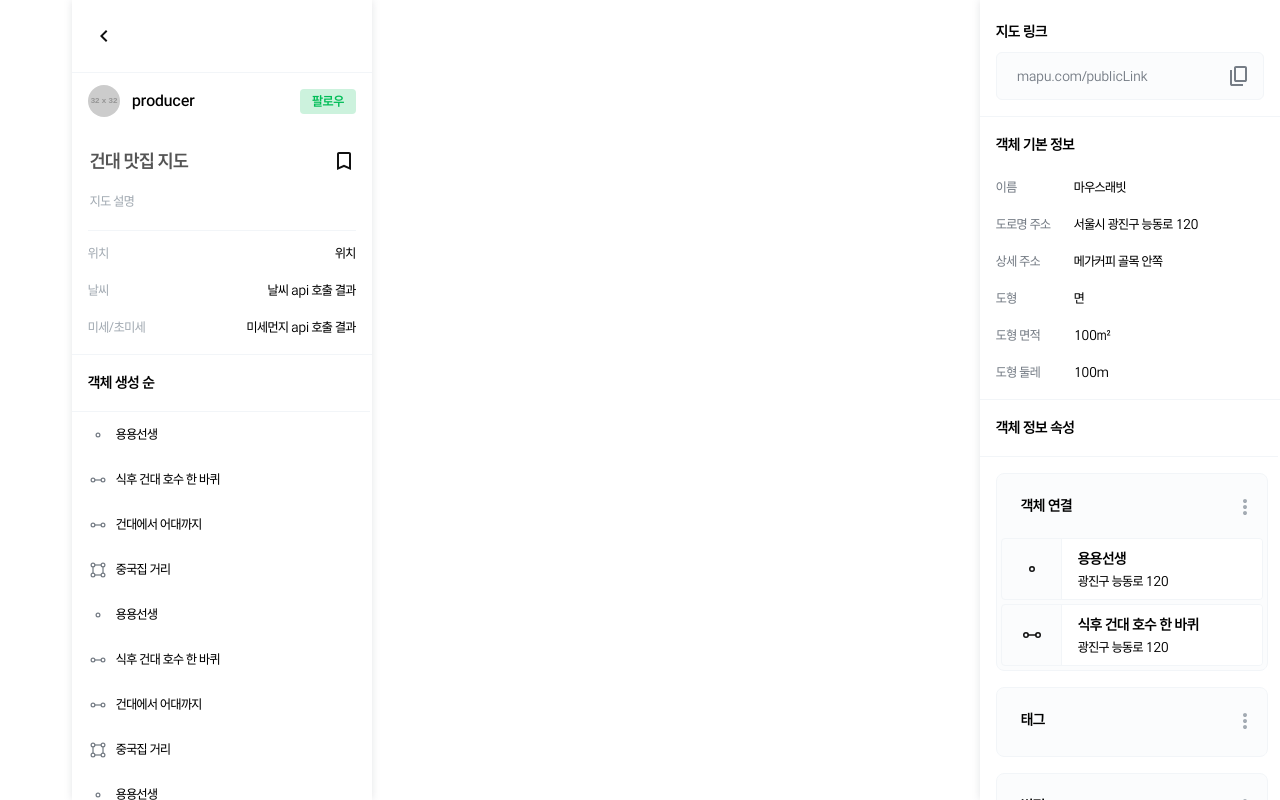
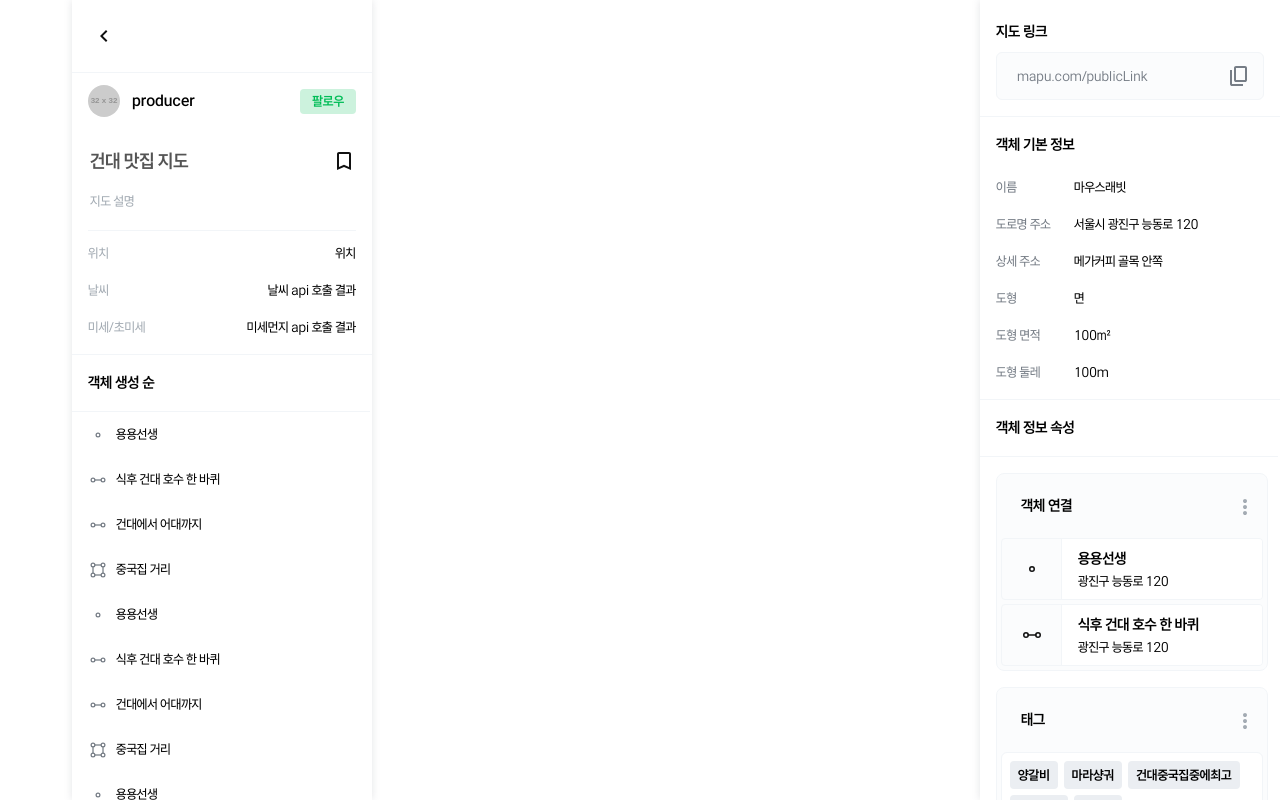
Before and after one commit to KUIT-MAPU/MAPU-Frontend, a React (Create React App) app: page /map/1/view in a window 1280 px wide. Built offline with nearby package versions, Linux system fonts and the light colour scheme; what typescript-cookie would draw is missing.

Commit message:
feat(ObjectPropertyBox): 객체 정보 속성 태그 표시 구현

```diff
--- a/src/components/map/ObjectInfoPanel/ObjectInfoPanel.tsx
+++ b/src/components/map/ObjectInfoPanel/ObjectInfoPanel.tsx
@@ -62,7 +62,7 @@ const ObjectInfoPanel: React.FC<Props> = ({ mode }) => {
         roadNameAddress: '광진구 능동로 120',
       },
     ],
-    tags: ['양갈비', '마라샹궈', '꿔바로우'],
+    tags: ['양갈비', '마라샹궈', '건대중국집중에최고', '꿔바로우', '칭따오'],
     starRatings: [
       { name: '미슐랭 가이드', star: 4 },
       { name: '내 점수', star: 5 },
--- a/src/components/map/ObjectInfoPanel/OjbectPropertyContainer/ObjectPropertyBox.module.scss
+++ b/src/components/map/ObjectInfoPanel/OjbectPropertyContainer/ObjectPropertyBox.module.scss
@@ -93,3 +93,40 @@
     }
   }
 }
+
+.tagContainer {
+  padding: 8px;
+  border-radius: 6px;
+  background: var(--white);
+  border: 1px solid var(--gray_50);
+  display: flex;
+  flex-wrap: wrap;
+  gap: 6px;
+
+  .tagBox {
+    padding: 3.5px 5px 3.5px 8px;
+    border-radius: 4px;
+    background: var(--gray_100);
+    display: flex;
+    align-items: center;
+    gap: 4px;
+
+    .tagName {
+      font-size: 14px;
+      font-weight: 600;
+    }
+
+    .deleteTagBtn {
+      padding: 0;
+      height: 20px;
+      width: 20px;
+      img {
+        height: 20px;
+        width: 20px;
+      }
+    }
+  }
+  .viewerTagBox {
+    padding: 3.5px 8px;
+  }
+}
--- a/src/components/map/ObjectInfoPanel/OjbectPropertyContainer/ObjectPropertyBox.tsx
+++ b/src/components/map/ObjectInfoPanel/OjbectPropertyContainer/ObjectPropertyBox.tsx
@@ -3,11 +3,12 @@ import { ObjectOutline } from '../../../../types/map/object/ObjectOutline';
 import { StarRating } from '../../../../types/map/object/StarRating';
 import { ObjectPropertyType } from '../../../../types/enum/ObjectPropertyType';
 import { ObjectShape } from '../../../../types/enum/ObjectShape';
+import { MapMode } from '../../../../types/enum/MapMode';
 import MenuBtn from '../../../../assets/btn_menu_gray.svg';
 import Point from '../../../../assets/map/ico_point.svg';
 import Line from '../../../../assets/map/ico_line.svg';
 import Plane from '../../../../assets/map/ico_point.svg';
-import { MapMode } from '../../../../types/enum/MapMode';
+import DeleteBtn from '../../../../assets/btn_delete.svg';
 
 interface Props {
   mode: MapMode;
@@ -37,6 +38,10 @@ const isStarRatingArray = (
 const ObjectPropertyBox: React.FC<Props> = ({ mode, type, values }) => {
   const handleAddTag = () => {
     //TODO: 태그 추가 api
+  };
+
+  const handleDeleteTag = () => {
+    //TODO: 태그 삭제 api
   };
 
   //connections
@@ -98,6 +103,22 @@ const ObjectPropertyBox: React.FC<Props> = ({ mode, type, values }) => {
               </button>
             </div>
           )}
+          <div className={styles.tagContainer}>
+            {values.map((tag) => (
+              <div className={mode === MapMode.EDIT ? styles.tagBox : `${styles.tagBox} ${styles.viewerTagBox}`}>
+                <span className={styles.tagName}>{tag}</span>
+                {mode === MapMode.EDIT && (
+                  <button
+                    type="button"
+                    className={styles.deleteTagBtn}
+                    onClick={handleDeleteTag}
+                  >
+                    <img src={DeleteBtn} alt="태그 지우기" />
+                  </button>
+                )}
+              </div>
+            ))}
+          </div>
         </div>
       </div>
     );
```
